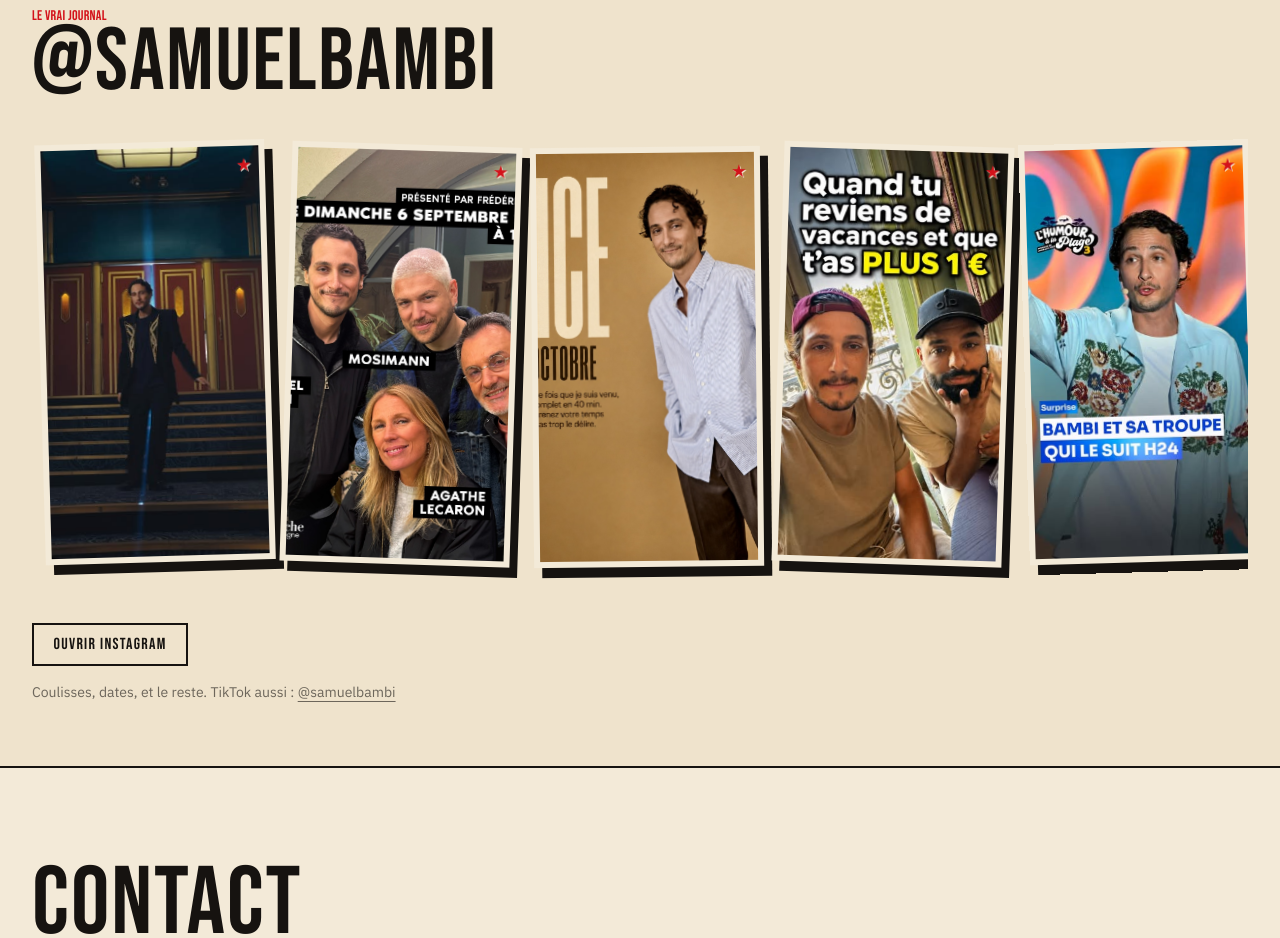
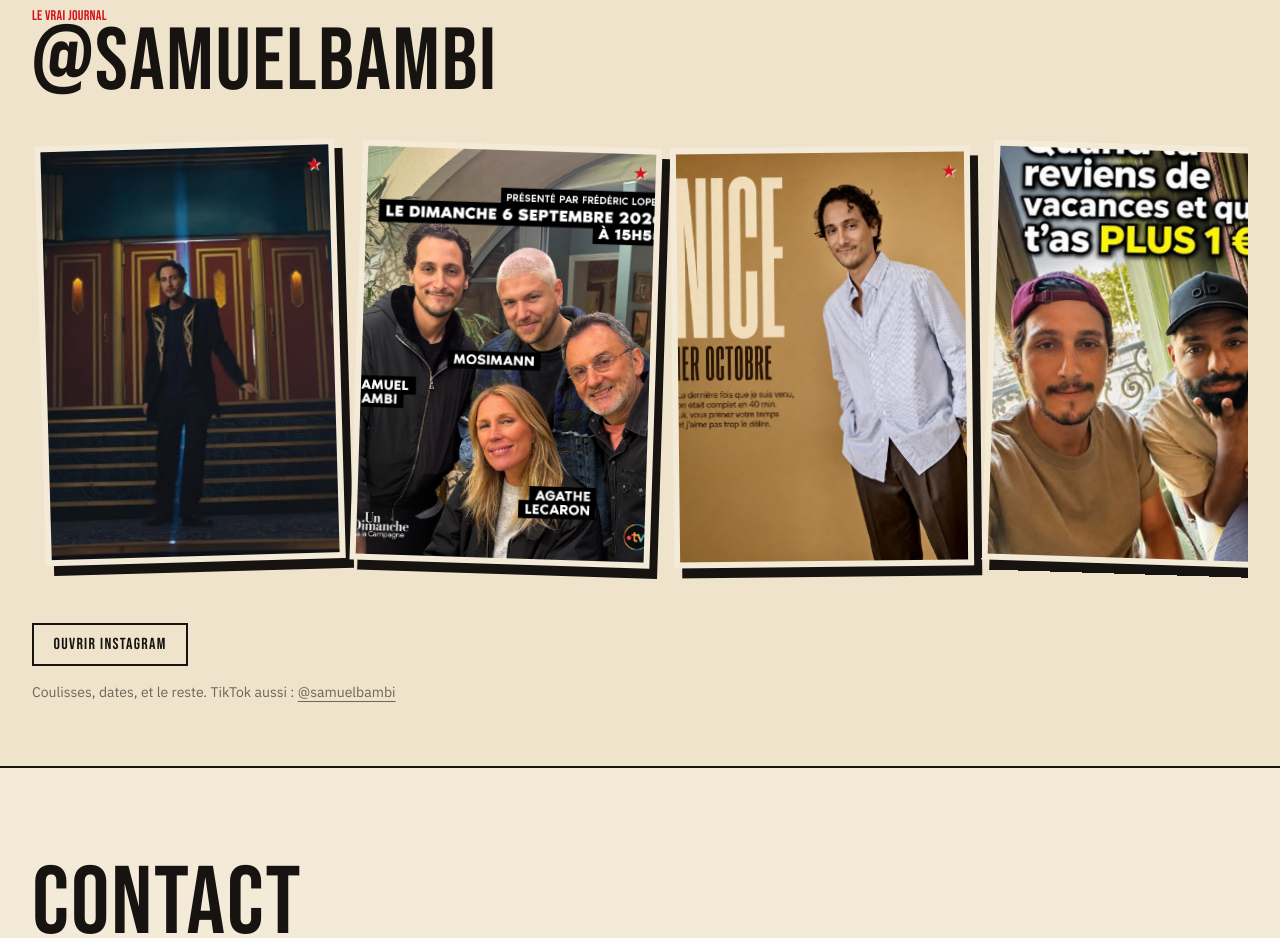
Before and after one commit to Aaronsar/samuel-bambi, a Next.js app: page / in a window 1280 px wide. Shown: the part 3200-4138 px from the top of the page. Built offline with nearby package versions, Linux system fonts and the light colour scheme.

Commit message:
Widen the polaroids now that the height is right.
Co-authored-by: Cursor <cursoragent@cursor.com>

```diff
--- a/app/globals.css
+++ b/app/globals.css
@@ -498,8 +498,8 @@ a.ticket.ticket-ghost-light:hover {
 
 .insta-card {
   position: relative;
-  flex: 0 0 min(58vw, 230px);
-  width: min(58vw, 230px);
+  flex: 0 0 min(70vw, 300px);
+  width: min(70vw, 300px);
   height: 420px;
   aspect-ratio: auto;
   background: var(--ink);
--- a/components/InstaRail.tsx
+++ b/components/InstaRail.tsx
@@ -57,7 +57,7 @@ export default function InstaRail() {
               src={post.src}
               alt={post.alt}
               fill
-              sizes="230px"
+              sizes="300px"
               className="object-cover"
             />
             <span aria-hidden="true">★</span>
```
